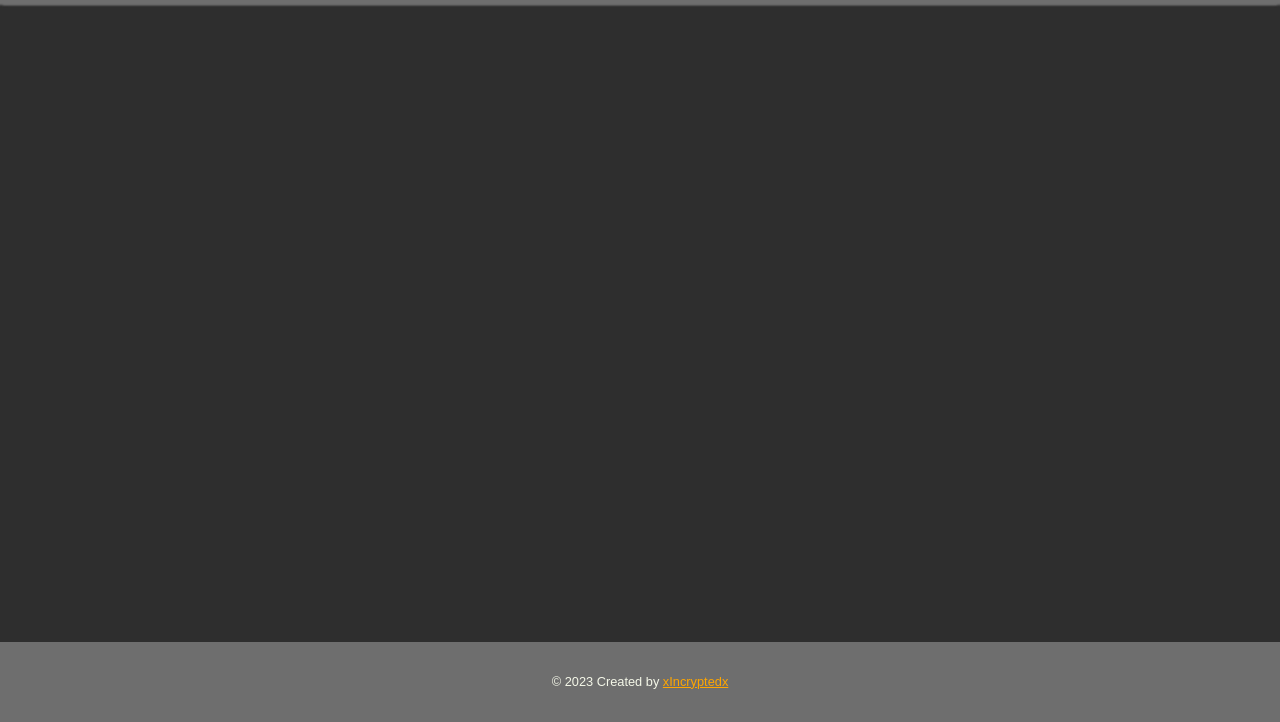
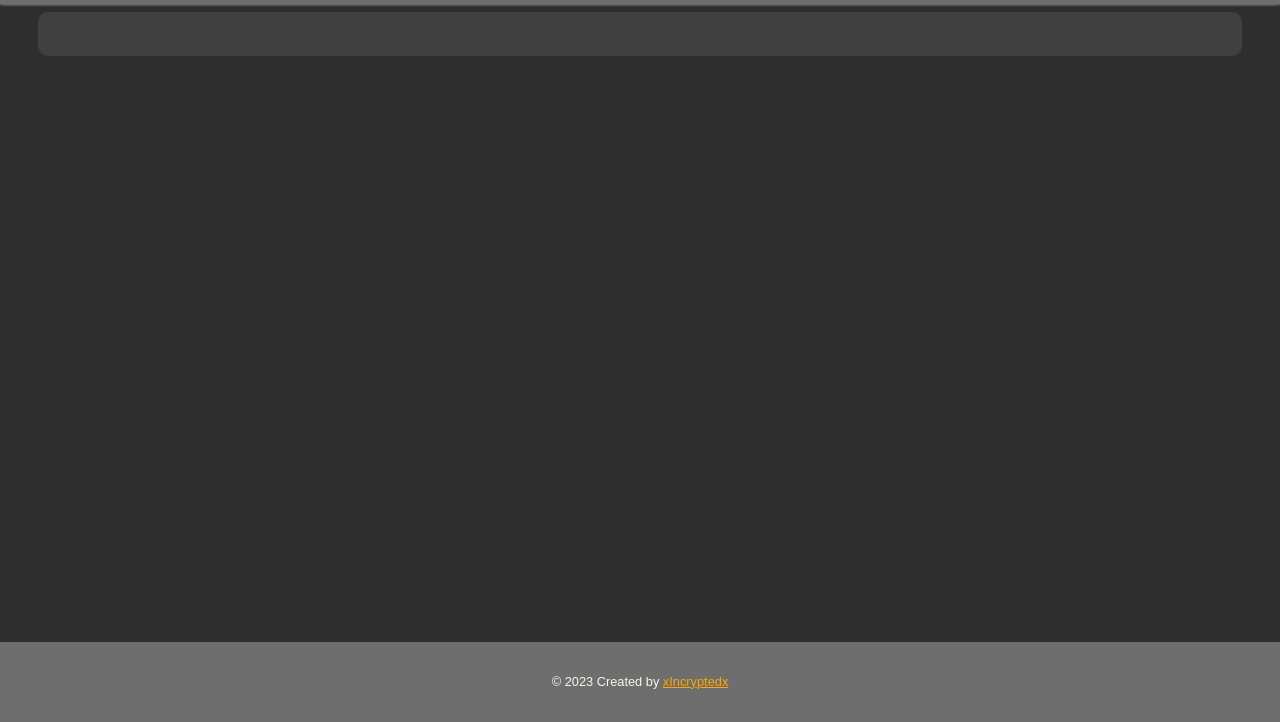
Before and after one commit to xincryptedx/todo-list, a website built with webpack: page dist/index.html in a window 1280 px wide. Shown: the part 78-800 px from the top of the page. Built offline with nearby package versions, Linux system fonts and the light colour scheme.

Commit message:
Style task view p element backgrounds

```diff
--- a/src/style.css
+++ b/src/style.css
@@ -156,8 +156,16 @@ body {
   width: 100%;
 }
 
+.content .task-view-display p {
+  background-color: var(--bg-color-2);
+  height: 70%;
+  align-self: center;
+}
+
 .content .active-project-text {
   grid-area: project;
+  border-top-left-radius: 10px;
+  border-bottom-left-radius: 10px;
 }
 
 .content .active-filter-text {
@@ -166,6 +174,8 @@ body {
 
 .content .active-format-text {
   grid-area: format;
+  border-top-right-radius: 10px;
+  border-bottom-right-radius: 10px;
 }
 
 .content .tasks {
```
